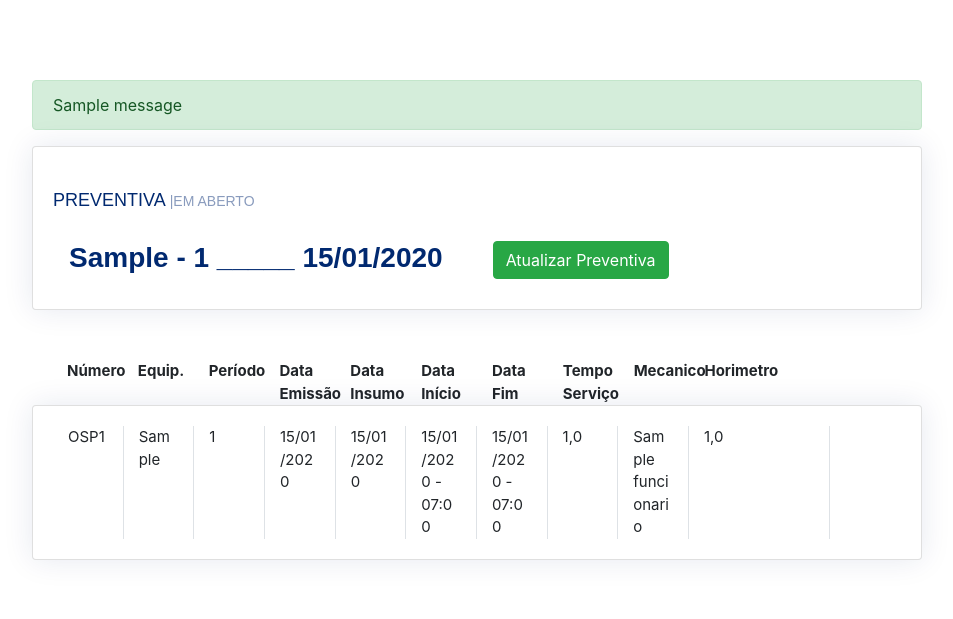
After one commit to otaciliopires/KAITO_CONTROL, a Django app: page /manutencao/preventiva/1/ in a window 1280 px wide. The commit adds this page. Shown: the top 619 px of the page, without its empty margins (313-1266 px from the left). Run offline with Django 4.2, Linux system fonts and the light colour scheme; tables that the repository leaves empty hold one stand-in row (values such as "Sample post"); one stand-in notice (Sample message) is shown; some libraries are stand-ins or nearby versions.

Commit message:
transfer

```diff
--- /dev/null
+++ b/manutencao/templates/preventiva.html
@@ -0,0 +1,186 @@
+{%extends 'base.html'%}
+
+{%load static%}
+
+{%block 'head'%}
+<link rel='stylesheet' href="{% static 'ceq/css/home.css' %}">
+<link rel="stylesheet" href="{% static 'autenticacao/css/base.css' %}">
+<link rel="stylesheet" href="https://maxcdn.bootstrapcdn.com/bootstrap/4.5.2/css/bootstrap.min.css">
+<script src="https://cdn.jsdelivr.net/npm/chart.js"></script>
+
+{%endblock%}
+
+
+{%block 'body'%}
+  <!-- MENSAGENS -->
+  <main id="main" class="main">
+    <div class="pagetitle">
+      {% if messages %}
+        {%for i in messages%}
+          <div class="{{i.tags}}" role='alert'>
+              {{i}}
+          </div>
+        {%endfor%}
+      {%endif%}
+ <!-- MENSAGENS -->
+
+
+
+ <section class="section dashboard">
+    <div class="row">
+       <div class="col-lg-12">
+          <div class="row">
+
+
+            <div class="col-xxl-6 col-md-12" >
+               <div class="card info-card sales-card">
+                  <div class="card-body">
+                     <div class='card-title'>PREVENTIVA <span>|EM ABERTO</span>
+                     </div>
+                     <div class="d-flex align-items-c enter">
+                        <div class="ps-3">
+                           <h6>{{preventiva.ordem}} _____ {{preventiva.data_emissao|date:"d/m/Y"}} </h6>
+
+                        </div>
+                        <div class="d-flex align-items-left justify-content-left">
+                         <!-- BOTÃO MODAL ADIÇÃO DE SERVIÇO -->
+                           <button style="margin-left:50px; margin-right:10px" type="button" class="btn btn-success btn-md" data-bs-toggle="modal" data-bs-target="#atualizar_preventiva">
+                              Atualizar Preventiva
+                            </button>
+                        </div>
+
+                     </div>
+                  </div>
+               </div>
+            </div>
+
+            <div class="col-xxl-6 col-md-12 font-weight-bold " style="height:65px; font-size:15px" >
+              <div style='margin-bottom:10px;height:40px'class="">
+                 <div class="card-body">
+                       <div class="d-flex">
+                            <div class="col-1">Número</div>
+                             <div class="col-1">Equip.</div>
+                             <div class="col-1">Período</div>
+                             <div class="col-1">Data Emissão</div>
+                             <div class="col-1">Data Insumo</div>
+                             <div class="col-1">Data Início</div>
+                             <div class="col-1">Data Fim</div>
+                             <div class="col-1">Tempo Serviço</div>
+                             <div class="col-1">Mecanico</div>
+                             <div class="col-2">Horimetro</div>
+
+                       </div>
+                 </div>
+              </div>
+           </div>
+
+             <div class="col-xxl-6 col-md-12" style='margin-bottom:0px'>
+                <div class="card">
+                   <div class="card-body">
+
+                      <div class="d-flex align-items-c enter" style='font-size:15px'>
+                          <div class='col-1 border-right'>OSP{{preventiva.numero}}</div>
+                          <div class='col-1 border-right'>{{preventiva.ordem.equipamento}}</div>
+                          <div class='col-1 border-right'>{{preventiva.ordem.periodo}}</div>
+                          <div class='col-1 border-right'>{{preventiva.data_emissao|date:"d/m/Y"}}</div>
+                          <div class='col-1 border-right'>{{preventiva.data_insumo|date:"d/m/Y"}}</div>
+                          <div class='col-1 border-right'>{{preventiva.data_inicio|date:"d/m/Y - H:i"}}</div>
+                          <div class='col-1 border-right'>{{preventiva.data_fim|date:"d/m/Y - H:i"}}</div>
+                          <div class='col-1 border-right'>{{preventiva.tempo_servico}}</div>
+                          <div class='col-1 border-right'>{{preventiva.mecanico}}</div>
+                          <div class='col-2 border-right'>{{preventiva.horimetro}}</div>
+                   </div>
+                </div>
+             </div>
+
+
+
+  <!-- MODAL status serviço // colocar o modal dentro do for loop, para que ele funcione em cada item gerado pelo for -->
+  <div class="modal fade" id="atualizar_preventiva" tabindex="-1" aria-labelledby="exampleModalLabel" aria-hidden="true">
+    <div class="modal-dialog">
+      <div class="modal-content">
+        <div class="modal-header">
+          <h1 class="modal-title fs-5" id="exampleModalLabel">Atualizar informações</h1>
+          <button type="button" class="btn-close" data-bs-dismiss="modal" aria-label="Close"></button>
+        </div>
+        <div class="modal-body">
+            <!-- FORM AQUI -->
+            <form method='POST' action="{%url 'preventiva' id=id_Preventiva%}">{% csrf_token %}    <!-- para passar uma url em um form com id, utilizar esse método -->
+               <input type='hidden' name='form_atualizar_preventiva' value='form_atualizar_preventiva'>
+
+               <input class="form-control" id="disabledInput" type="hidden" placeholder="Disabled input here..." name="id_servico_socorro" value={{servico.id}}>
+
+                <div class="mb-3">
+                  <label style='width:140px' class="form-label">Mecânico:</label>
+                  <select name='mecanico'>
+                      <option value = 'None'>Selecione</option>
+                      {%for executante in mecanicos%}
+                      <option value={{executante.id}}>{{executante}}</option>
+                      {%endfor%}
+                  </select>
+              </div>
+
+              <div class='mb-3'></div>
+
+                <div class="mb-3">
+                  <label style='width:140px' class="form-label">Insumos separados:</label>
+                  <input style='width:200px' type="date" name="data_insumo"></input>
+                </div>
+
+                <div class="mb-3">
+                  <label style='width:140px' class="form-label">Início serviço:</label>
+                  <input style='width:200px' type="datetime-local" name="data_inicio"></input>
+                </div>
+
+                <div class="mb-3">
+                    <label style='width:140px' class="form-label">Fim serviço:</label>
+                    <input style='width:200px' type="datetime-local" name="data_fim"></input>
+                  </div>
+
+                  <div class="mb-3">
+                      <label  style='width:140px' for='horimetro'>Horimetro:</label>
+                      <input type='text' name='horimetro' placeholder='Horimetro'>
+                    </div>
+
+                <div style="border:solid; margin-top:20px" class="col">
+                    <label style='width:120px' class="form-check-label" for="flexCheckDefault">
+                    <input type="checkbox" name='assinatura_responsavel' id="flexCheckDefault">
+                    Assinatura do responsável
+                  </label>
+                </div>
+
+                <div class="modal-footer">
+                  <button type="button" class="btn btn-secondary" data-bs-dismiss="modal">Close</button>
+                  <input type="submit" class="btn btn-primary"></input>
+                </div>
+            </form>
+
+        </div>
+
+
+      </div>
+    </div>
+  </div>
+          </div>
+       </div>
+
+          </div>
+
+
+          </div>
+       </div>
+    </div>
+ </section>
+
+
+
+
+
+  <script src="https://cdn.jsdelivr.net/npm/chart.js"></script>
+
+
+
+  <script src="{% static 'ceq/javascript/js.js' %}"></script>
+
+
+{%endblock%}
--- a/manutencao/templates/socorro.html
+++ b/manutencao/templates/socorro.html
@@ -80,10 +80,10 @@
                    <div class="card-body">
 
                       <div class="d-flex align-items-c enter" style='font-size:15px'>
-                          <div class='col-1 border-right'>SS{{servico.numero}}</div>
+                          <div class='col-2 border-right'>SS{{servico.numero}}</div>
                           <div class='col-2 border-right'>{{servico.equipamento}}</div>
                           <div class='col-2 border-right'>{{servico.grupo_servico}}</div>
-                          <div class='col-3 border-right' style='font-size:10px'>{{servico.descricao}}</div>
+                          <div class='col-4 border-right' style='font-size:10px'>{{servico.descricao}}</div>
                           <div class='col-2 border-right'>
                             <button type="button" class="btn btn-info btn-sm" data-bs-toggle="modal" data-bs-target="#status_servico{{servico.id}}">
                               Status Serviço
--- a/manutencao/urls.py
+++ b/manutencao/urls.py
@@ -7,6 +7,7 @@ urlpatterns = [
 path('home_manutencao/', views.home_manutencao, name='home_manutencao'),
 path('osoficina/<int:id>/', views.servico_oficina, name='servico_oficina'),
 path('socorro/<int:id>/', views.socorro, name='socorro'),
+path('preventiva/<int:id>/', views.preventiva, name='preventiva'),
 path('solicitacoes/', views.solicitacoes, name='solicitacoes'),
 path('', views.atualizacao_horarios, name='atualizacao_horarios')
 ]
--- a/manutencao/views.py
+++ b/manutencao/views.py
@@ -135,6 +135,25 @@ def home_manutencao(request):
             return redirect('/manutencao/home_manutencao')
 
         if form_preventiva:
+            obra_id = request.POST.get('obra')
+            obra = Obras.objects.get(id=obra_id)
+            equipamento_id = request.POST.get('equipamento')
+            equipamento = Equipamentos.objects.get(id=equipamento_id)
+            data_emissao = request.POST.get('data_emissao')
+            periodo = int(request.POST.get('periodo'))
+            ordem = Ordem_Preventiva.objects.get(equipamento=equipamento, periodo=periodo)
+            if Preventiva.objects.aggregate(Max('numero'))['numero__max'] == None:
+                    numero = 0
+            else:
+                    numero = Preventiva.objects.aggregate(Max('numero'))['numero__max']
+
+            preventiva = Preventiva(local = obra,
+                                    ordem = ordem ,
+                                    data_emissao=data_emissao,
+                                    numero=numero+1)
+
+            preventiva.save()
+
 
             return redirect('/manutencao/home_manutencao')
 
@@ -454,7 +473,7 @@ def socorro(request, id):
             servs_socorro = Servico_Socorro.objects.filter(socorro=id,data_fim__isnull=True )
             mecanicos = Funcionario.objects.filter(funcao='MECÂNICO')
             print(servs_socorro)
-            equipamentos = Equipamentos.objects.filter(proprietario='CONSTRUTORA ROCHA')
+            equipamentos = Equipamentos.objects.filter(proprietario='Construtora Rocha')
             grupos = Grupo_Servico.objects.all()
             terceirizados = Servico_Terceirizado.objects.all()
             return render(request, 'socorro.html', {'servicos_socorro': servs_socorro,
@@ -546,3 +565,66 @@ def socorro(request, id):
             socorro.save()
 
             return redirect('/manutencao/home_manutencao/')
+
+def preventiva(request, id):
+
+    if request.method == 'GET':
+        preventiva = Preventiva.objects.get(id=id)
+        mecanicos = Funcionario.objects.filter(funcao='MECÂNICO')
+
+        return render(request, 'preventiva.html', {'preventiva':preventiva,
+                                                   'mecanicos':mecanicos,
+                                                    'id_Preventiva':id })
+    elif request.method == 'POST':
+
+        form_atualizar_preventiva = request.POST.get('form_atualizar_preventiva')
+        if form_atualizar_preventiva:
+            preventiva_atualizada = Preventiva.objects.get(id=id)
+
+            mecanico_id = request.POST.get('mecanico')
+            if mecanico_id == 'None':
+                pass
+            else:
+                mecanico = Funcionario.objects.get(id=mecanico_id)
+                preventiva_atualizada.mecanico = mecanico
+
+            data_insumo = request.POST.get('data_insumo')
+            if data_insumo == "":
+                pass
+            else:
+                preventiva_atualizada.data_insumo = data_insumo
+
+            data_inicio = request.POST.get('data_inicio')
+            if data_inicio == "":
+                pass
+            else:
+                data_inicio = datetime.strptime(data_inicio, "%Y-%m-%dT%H:%M")
+                preventiva_atualizada.data_inicio = data_inicio
+
+            data_fim = request.POST.get('data_fim')
+            if data_fim == "":
+                pass
+            else:
+                data_fim = datetime.strptime(data_fim, "%Y-%m-%dT%H:%M")
+                preventiva_atualizada.data_fim = data_fim
+
+            horimetro = request.POST.get('horimetro')
+            if horimetro == "":
+                pass
+            else:
+                horimentro = int(horimetro)
+                preventiva_atualizada.horimetro = horimetro
+
+            assinatura_responsavel = request.POST.get('assinatura_responsavel')
+            if assinatura_responsavel == "on":
+                assinatura_responsavel = True
+            else:
+                assinatura_responsavel = False
+            preventiva_atualizada.assinatura_responsavel = assinatura_responsavel
+
+
+            print(mecanico_id,data_insumo,data_inicio,data_fim, assinatura_responsavel, horimetro, id, "aaaaaaaaaaaaaaaaaaaaaaaa")
+
+            preventiva_atualizada.save()
+
+            return redirect(f'/manutencao/preventiva/{id}/')
```
Also changed, not shown: manutencao/models.py (+6 -2 lines), manutencao/templates/home_manutencao.html (+9 -8 lines), manutencao/migrations/0028_preventiva_assinatura_responsável.py (added), manutencao/migrations/0029_preventiva_numero.py (added), manutencao/migrations/0030_alter_preventiva_hotimetro.py (added), manutencao/migrations/0031_rename_assinatura_responsável_preventiva_assinatura_responsavel_and_more.py (added), manutencao/migrations/0032_rename_hotimetro_preventiva_horimetro_and_more.py (added).
